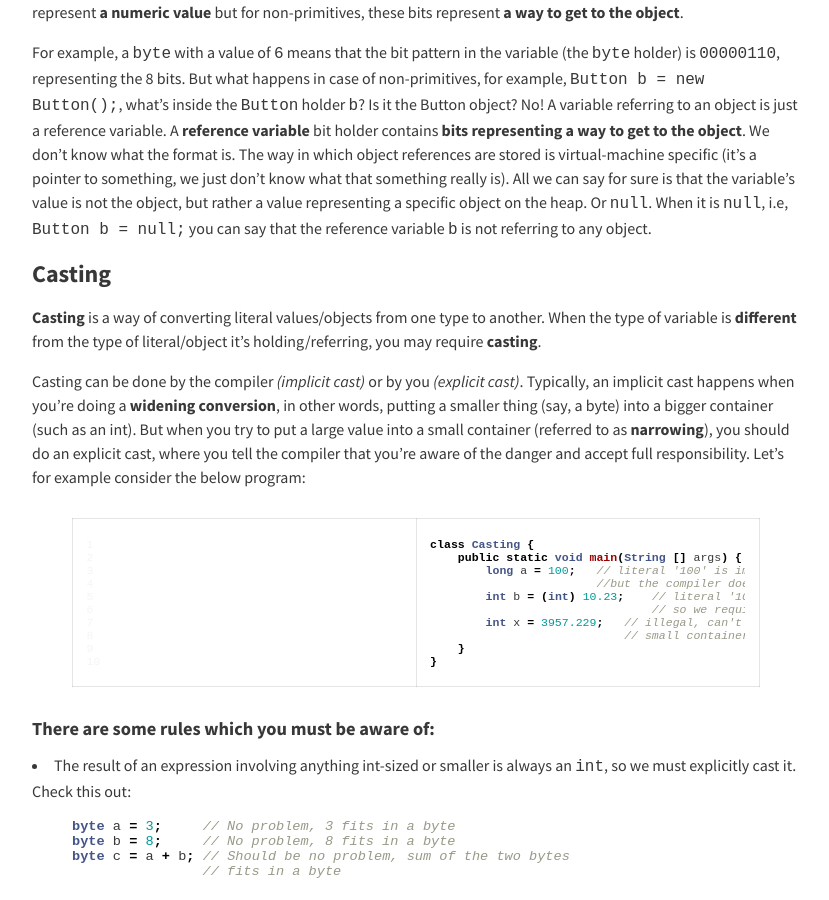
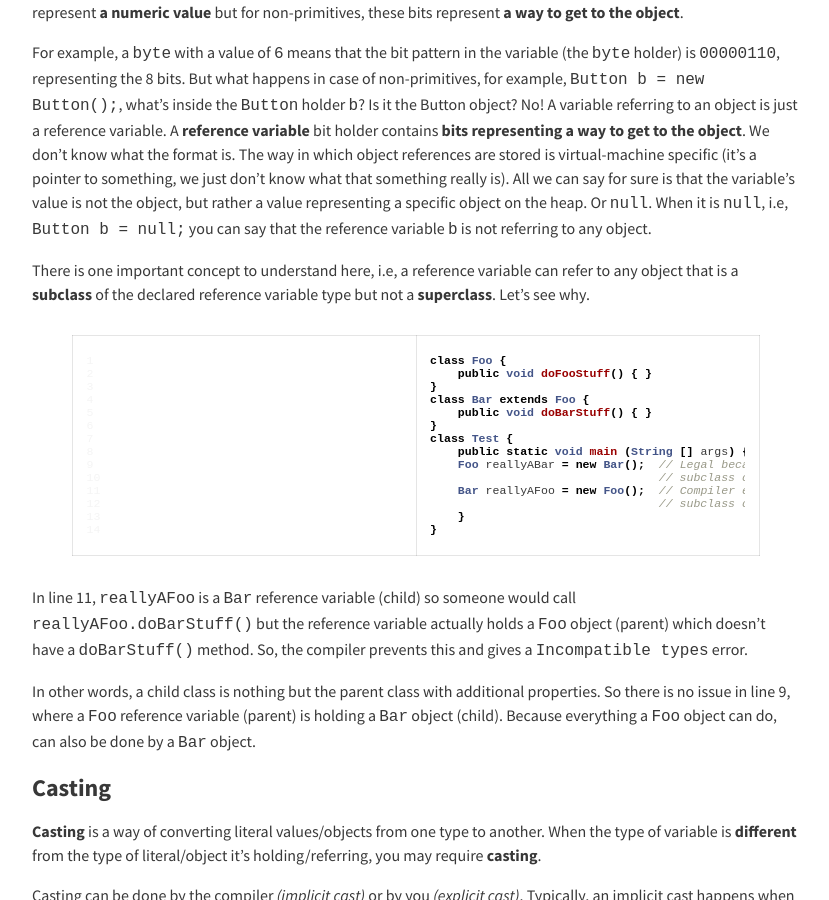
Before and after one commit to rampatra/JavaNotes, a Jekyll site: the page built from _posts/2015-05-14-variables-and-literals.md, in a window 1280 px wide and 900 px high, scrolled down 4382 px. Shown: the whole window, without its empty margins (224-1053 px from the left). Built offline with Jekyll 4.4.1, drawn with Linux system fonts in a browser that asks for light colours; nearby versions of some CDN libraries; comment, search, counter and statistics services are not loaded.

Commit message:
added content

```diff
--- a/_posts/2015-05-14-variables-and-literals.md
+++ b/_posts/2015-05-14-variables-and-literals.md
@@ -249,6 +249,34 @@ something, we just don't know what that something really is). All we can say for
 not the object, but rather a value representing a specific object on the heap. Or `null`. When it is `null`, i.e,
 `Button b = null;` you can say that the reference variable `b` is not referring to any object.
 
+There is one important concept to understand here, i.e, a reference variable can refer to any object that is a
+__subclass__ of the declared reference variable type but not a __superclass__. Let's see why.
+
+{% highlight java linenos%}
+class Foo {
+    public void doFooStuff() { }
+}
+class Bar extends Foo {
+    public void doBarStuff() { }
+}
+class Test {
+    public static void main (String [] args) {
+    Foo reallyABar = new Bar();  // Legal because Bar is a
+                                 // subclass of Foo
+    Bar reallyAFoo = new Foo();  // Compiler error! Foo is not a
+                                 // subclass of Bar
+    }
+}
+{% endhighlight %}
+
+In line 11, `reallyAFoo` is a `Bar` reference variable (child) so someone would call `reallyAFoo.doBarStuff()` but the
+reference variable actually holds a `Foo` object (parent) which doesn't have a `doBarStuff()` method. So, the compiler
+prevents this and gives a `Incompatible types` error.
+
+In other words, a child class is nothing but the parent class with additional properties. So there is no issue in line 9,
+where a `Foo` reference variable (parent) is holding a `Bar` object (child). Because everything a `Foo` object can do,
+can also be done by a `Bar` object.
+
 ### Casting
 
 __Casting__ is a way of converting literal values/objects from one type to another. When the type of variable is
```
